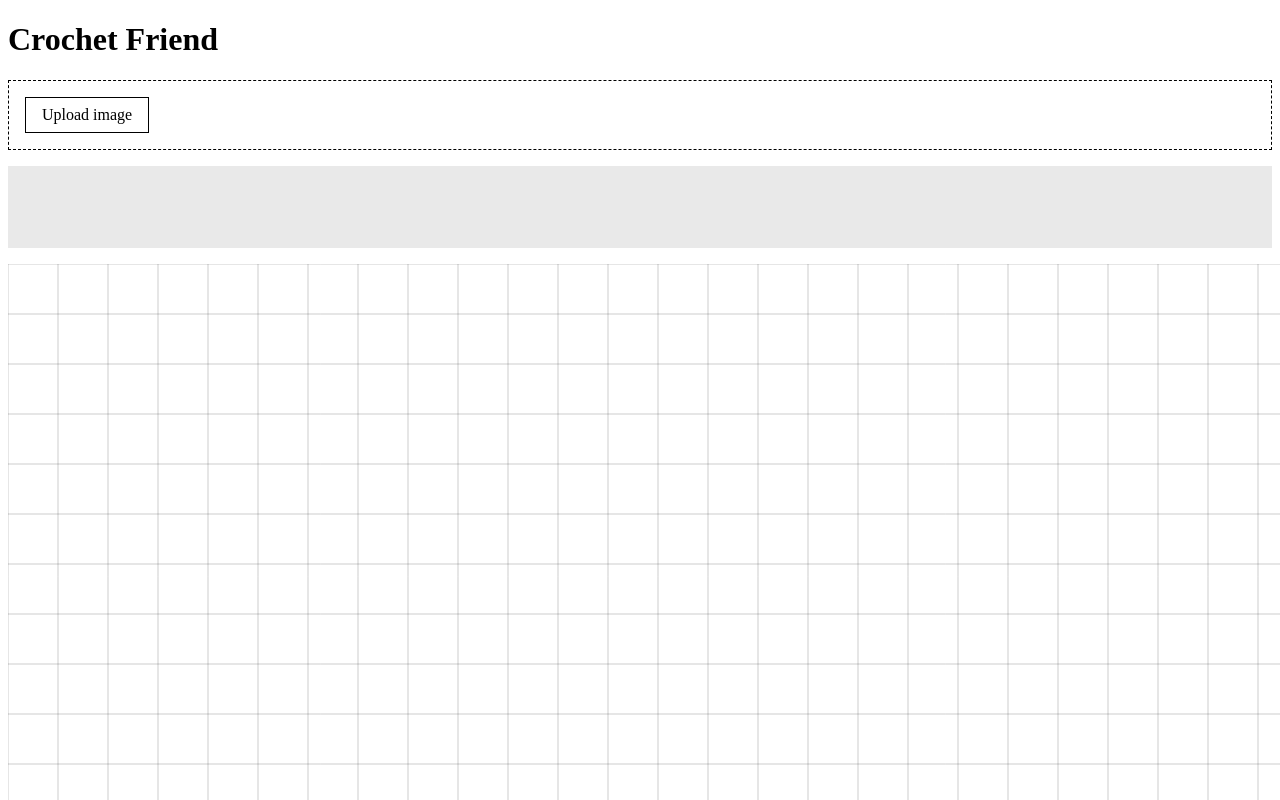
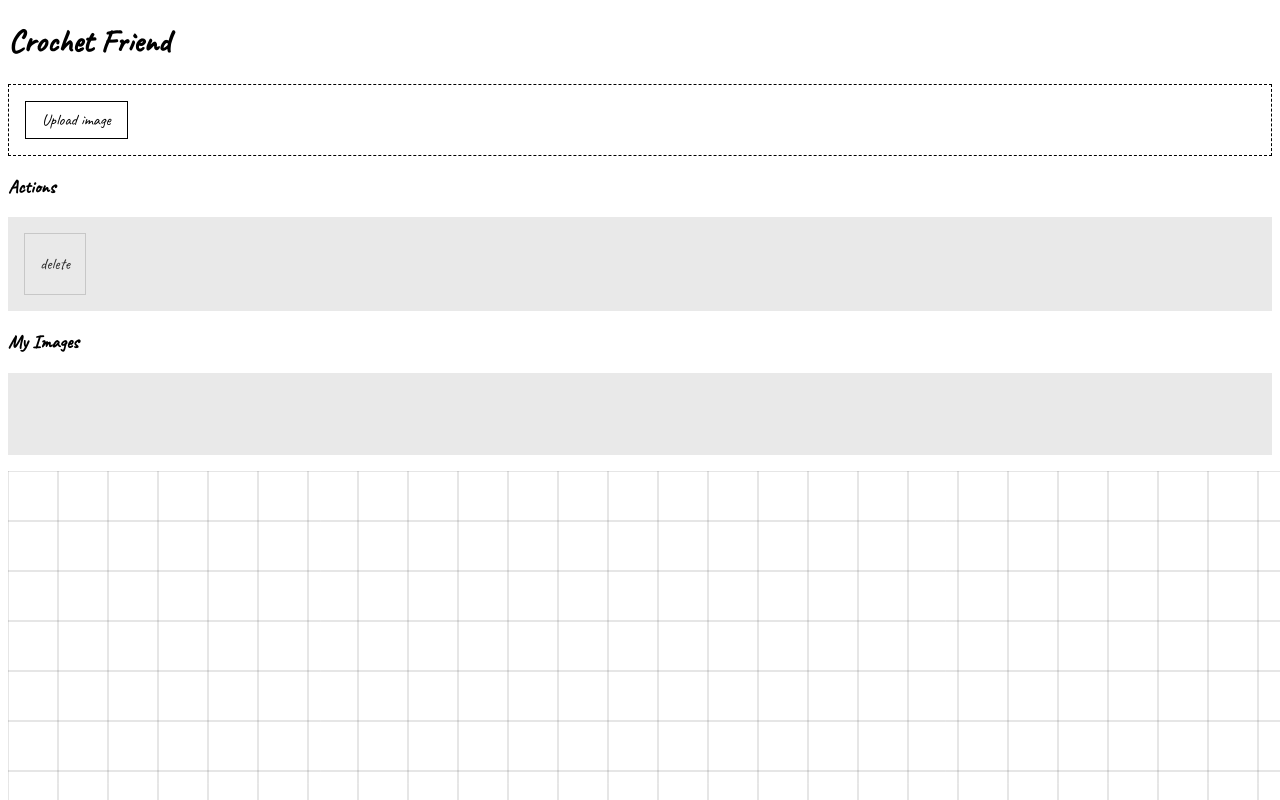
Before and after one commit to Rolandisimo/crochet-friend, an Angular app: page / in a window 1280 px wide. Shown: the top 800 px of the page. Built offline with nearby package versions, Linux system fonts and the light colour scheme.

Commit message:
Add toolbar actions, add Caveat Font family, add My Images header

```diff
--- a/src/app/components/toolbar/toolbar.component.html
+++ b/src/app/components/toolbar/toolbar.component.html
@@ -1,14 +1,29 @@
-<div #imgTarget class="imagesContainer">
+<h3>Actions</h3>
+<div class="imagesContainer">
+  <div
+    *ngFor="let action of actions"
+    class="imageContainer action"
+    [ngClass]="{
+      isSelected: currentItem === action
+    }"
+    (click)="onToolbarItemClick(action)"
+  >
+    {{action.type}}
+  </div>
+</div>
+
+<h3>My Images</h3>
+<div class="imagesContainer">
   <div
     *ngFor="let image of imageService.images | async"
     class="imageContainer"
     [ngClass]="{
-      isSelected: imageService.getCurrentImage()?.src === image.src
+      isSelected: currentItem === image
     }"
   >
     <img
       [src]="sanitize(image.src)"
-      (click)="imageService.setCurrentImage(image)"
+      (click)="onToolbarItemClick(image)"
       [ngStyle]="{
         'width.px': image.width,
         'height.px': image.height
--- a/src/app/components/toolbar/toolbar.component.scss
+++ b/src/app/components/toolbar/toolbar.component.scss
@@ -20,6 +20,9 @@
   width: 50px;
   padding: 5px;
   opacity: .8;
+  display: flex;
+  justify-content: center;
+  align-items: center;
 
   &:hover {
     transform: scale(1.2);
@@ -55,3 +58,7 @@
   color: white;
   visibility: hidden;
 }
+
+.action {
+  border: 1px solid lighten($color: #000000, $amount: 75%);
+}
--- a/src/app/components/toolbar/toolbar.component.ts
+++ b/src/app/components/toolbar/toolbar.component.ts
@@ -1,6 +1,11 @@
-import { Component, ViewChild, ElementRef, ChangeDetectionStrategy } from '@angular/core';
+import { Component, ChangeDetectionStrategy } from '@angular/core';
 import { ImageUploadService } from '../image-upload/image-upload.service';
 import { DomSanitizer, SafeUrl } from '@angular/platform-browser';
+
+interface Action {
+  type: string;
+  callback: () => void;
+}
 
 @Component({
   selector: 'app-toolbar',
@@ -9,11 +14,34 @@ import { DomSanitizer, SafeUrl } from '@angular/platform-browser';
   changeDetection: ChangeDetectionStrategy.OnPush,
 })
 export class ToolbarComponent {
-  constructor(public imageService: ImageUploadService, private sanitizer: DomSanitizer) {}
-
-  @ViewChild('imgTarget') imgTarget!: ElementRef<HTMLSpanElement>;
+  public currentItem: Action | HTMLImageElement | undefined;
+  public actions: Action[] = [
+    {
+      type: 'delete',
+      callback: () => { console.log('delete'); },
+    },
+  ];
+  constructor(
+    public imageService: ImageUploadService,
+    private sanitizer: DomSanitizer,
+  ) {}
 
   public sanitize(url: string): SafeUrl {
     return this.sanitizer.bypassSecurityTrustUrl(url);
   }
+
+  public onToolbarItemClick(item: Action | HTMLImageElement): void {
+    if (this.isAction(item)) {
+      this.imageService.setCurrentImage(null);
+      item.callback();
+    } else {
+      this.imageService.setCurrentImage(item);
+    }
+
+    this.currentItem = item;
+  }
+
+  private isAction(item: Action | HTMLImageElement): item is Action {
+    return !!(item as Action).callback;
+  }
 }
--- a/src/index.html
+++ b/src/index.html
@@ -6,6 +6,7 @@
   <base href="/">
   <meta name="viewport" content="width=device-width, initial-scale=1">
   <link rel="icon" type="image/x-icon" href="favicon.ico">
+  <link href="https://fonts.googleapis.com/css2?family=Caveat&display=swap" rel="stylesheet">
 </head>
 <body>
   <app-root></app-root>
--- a/src/styles.scss
+++ b/src/styles.scss
@@ -1 +1,4 @@
 /* You can add global styles to this file, and also import other style files */
+* {
+  font-family: 'Caveat', cursive;
+}
```
